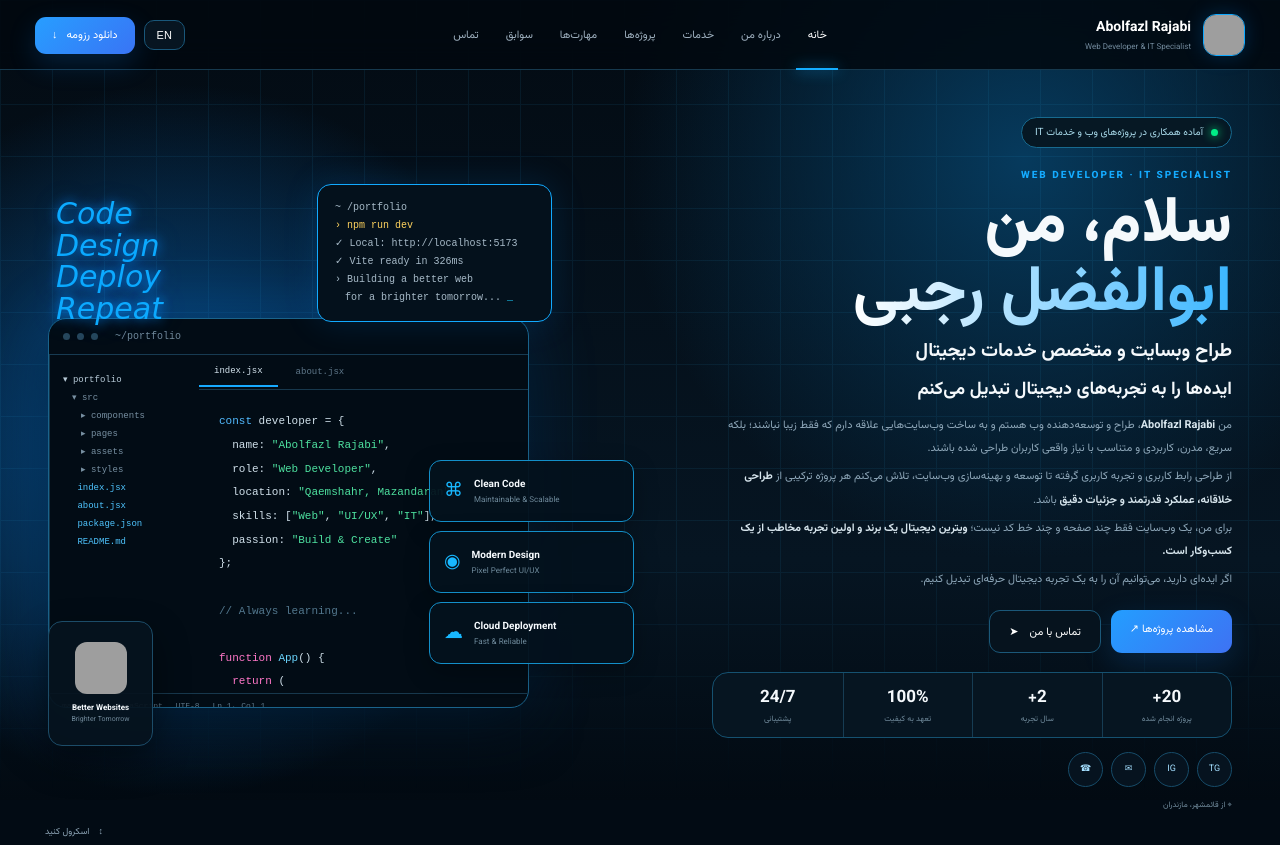
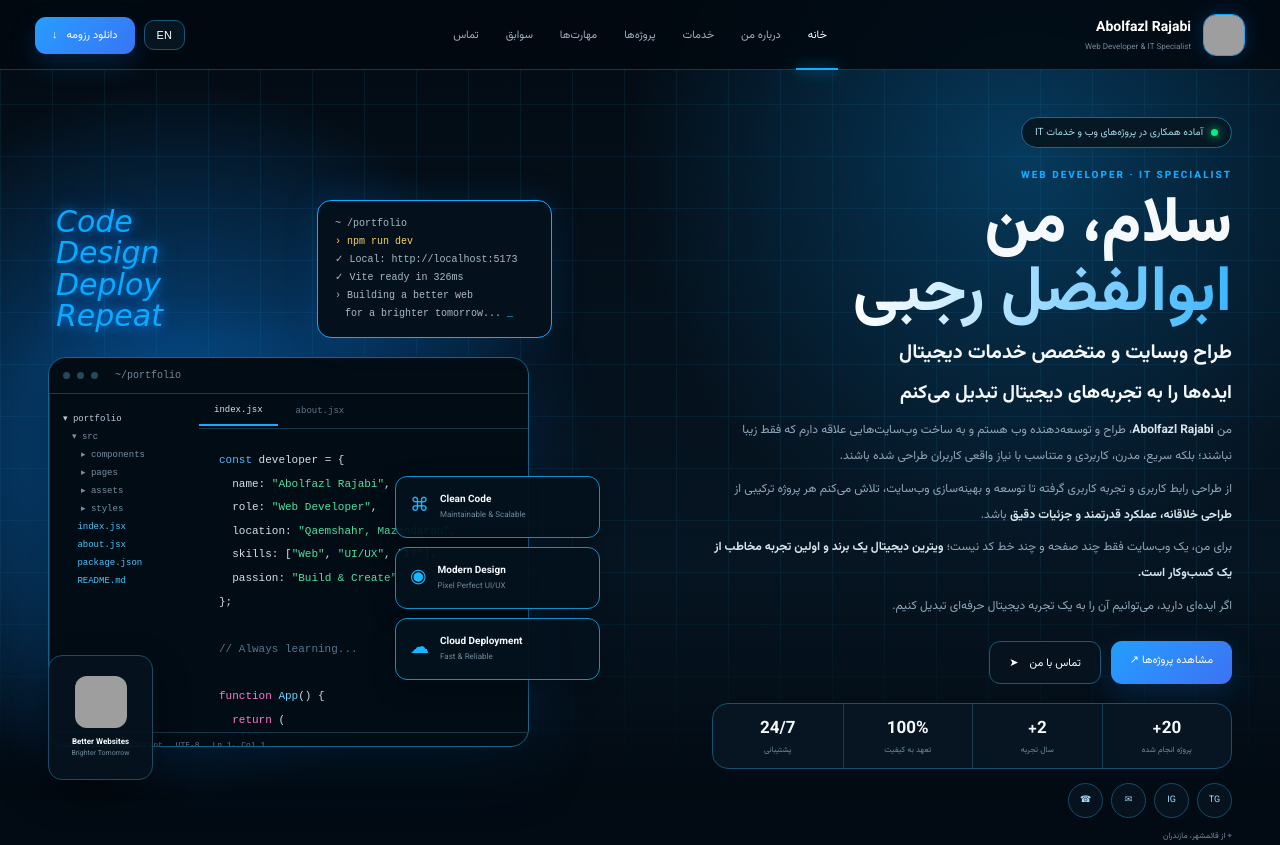
Before and after one commit to Abolfazl32123/abolfazlportfoilo, a website: page public/index.html in a window 1280 px wide. Shown: the top 845 px of the page. Drawn offline with Linux system fonts and the light colour scheme; grey boxes are pictures that could not be loaded.

Commit message:
Add files via upload

```diff
--- a/public/style.css
+++ b/public/style.css
@@ -390,3 +390,68 @@ footer{padding:30px;text-align:center;border-top:1px solid #15384f;color:#6f8799
     bottom:4px !important;
   }
 }
+
+
+/* =========================================================
+   V8 — FINAL HERO MICRO-TUNING
+   ========================================================= */
+
+/* Move service cards slightly left for a clean gutter */
+.service-stack{
+  right:34px !important;
+}
+
+/* Lower the laptop visual a little */
+.code-window{
+  bottom:25px !important;
+}
+.brand-card{
+  bottom:-8px !important;
+}
+
+/* Give the code/word treatment a little more breathing room */
+.word-stack{
+  top:24px !important;
+}
+
+/* Improve readability of the right-side intro */
+.hero-right h2{
+  font-size:20px !important;
+}
+.hero-right h3{
+  font-size:19px !important;
+}
+.hero-right .intro{
+  font-size:12px !important;
+  line-height:2.15 !important;
+  max-width:625px !important;
+}
+.hero-right .intro p{
+  margin:7px 0 !important;
+}
+.hero-right .actions{
+  margin-top:21px !important;
+}
+
+/* Keep the services away from the right content at common desktop widths */
+@media(max-width:1250px) and (min-width:901px){
+  .service-stack{
+    right:22px !important;
+  }
+  .hero-right .intro{
+    font-size:11px !important;
+  }
+}
+
+/* Mobile keeps the original stacked layout */
+@media(max-width:900px){
+  .service-stack{
+    right:0 !important;
+  }
+  .code-window{
+    bottom:48px !important;
+  }
+  .brand-card{
+    bottom:4px !important;
+  }
+}
```
Also changed, not shown: README.md.
